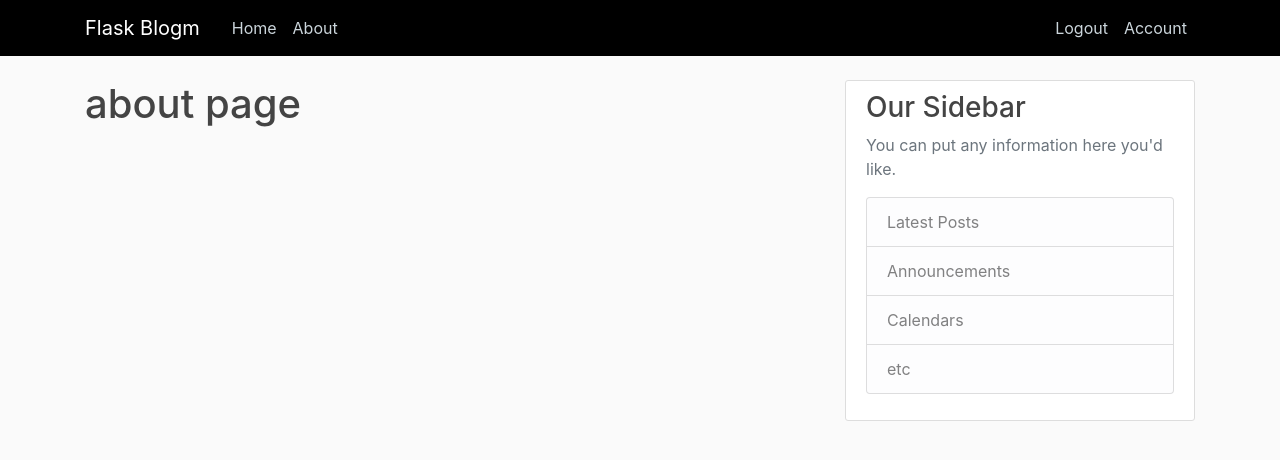
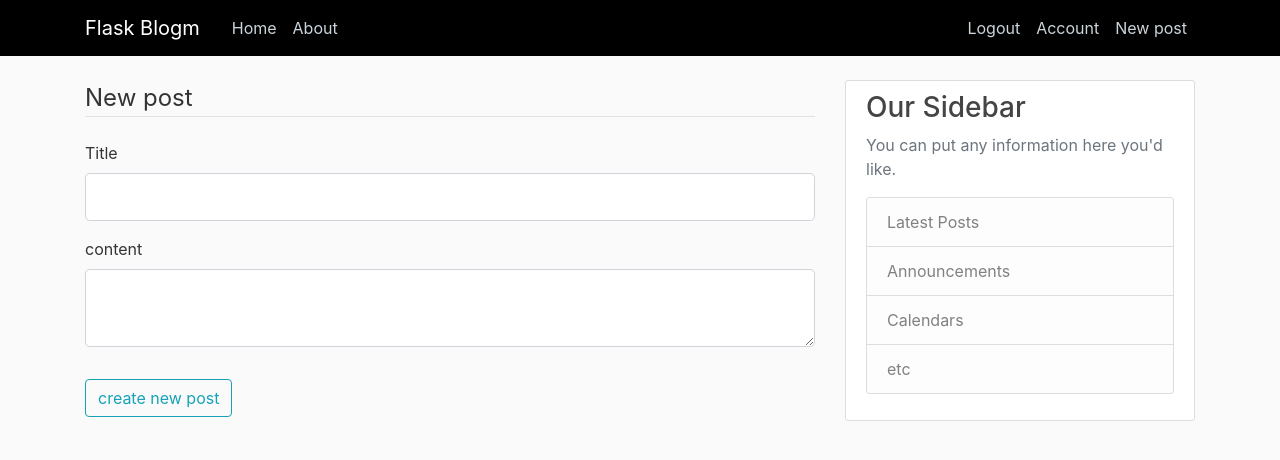
Before and after one commit to MohanadGad38/Flask_Blogm, a Flask app: page /post/new in a window 1280 px wide. Shown: the top 460 px of the page. Run offline with Flask 3, Linux system fonts and the light colour scheme; a user stored in the database is signed in; some libraries are stand-ins or nearby versions.

Commit message:
feat: add pagination

```diff
--- a/flaskblog/routes.py
+++ b/flaskblog/routes.py
@@ -2,26 +2,12 @@ import time
 import secrets
 from PIL import Image
 from flaskblog.models import Users, Posts
-from flask import render_template, url_for, flash, redirect,request
-from flaskblog.form import RegistriationForm, LoginForm,UpdateAccountForm
+from flask import render_template, url_for, flash, redirect,request,abort
+from flaskblog.form import RegistriationForm, LoginForm,UpdateAccountForm,Postform
 from flaskblog import app,db,bcrypt,login_manager
 from flask_login import login_user,current_user,logout_user,login_required
 import os
 # craeting database  SQLAlCHEMY
-posts = [
-    {
-        'author': 'mohanad',
-        'title': 'my first post',
-        'content': 'hi ',
-        'date': 'october 11,2023'
-    },
-    {
-        'author': 'mohanad m',
-        'title': 'my second post',
-        'content': 'hi ',
-        'date': 'october 11,2023'
-    }
-]
 
 # Start of home Form
 
@@ -29,7 +15,9 @@ posts = [
 @app.route("/")
 @app.route("/home")
 def home():
-    return render_template('home.html', posts=posts)
+    page=request.args.get('page',1,type=int)
+    post=Posts.query.paginate(page=page,per_page=5)
+    return render_template('home.html', posts=post)
 # end of register Form
 
 # Start of about Form
@@ -127,4 +115,50 @@ def account():
 @app.route("/post/new", methods=['GET', 'POST'])
 @login_required
 def new_post():
-   return render_template('create_post.html',title='create post')
+   formm=Postform()
+   if formm.validate_on_submit():
+
+        post=Posts(title=formm.title.data,content=formm.content.data,author=current_user)
+        db.session.add(post)
+        db.session.commit()
+        flash("posted",'success')
+        return redirect(url_for('home'))
+   return render_template('create_post.html',title='create post',form=formm,legend="New post")
+
+
+@app.route("/post/int:<Posts_id>")
+def post(Posts_id):
+   post=Posts.query.get_or_404(Posts_id)
+   return render_template('post.html',title=post.title,post=post)
+
+
+
+
+@app.route("/post/int:<Posts_id>/update", methods=['GET', 'POST'])
+@login_required
+def update_post(Posts_id):
+   post=Posts.query.get_or_404(Posts_id)
+   if post.author!=current_user:
+      abort(403)
+   formm=Postform()
+   if formm.validate_on_submit():
+     post.title=formm.title.data
+     post.content=formm.content.data
+     db.session.commit()
+     flash("updated","success")
+     return redirect(url_for('post',Posts_id=post.id))
+   elif request.method=='GET':
+    formm.title.data=post.title
+    formm.content.data=post.content
+   return render_template('create_post.html',title='upadte post',form=formm,legend="update post")
+
+@app.route("/post/int:<Posts_id>/delete", methods=[ 'POST'])
+@login_required
+def delete_post(Posts_id):
+ post=Posts.query.get_or_404(Posts_id)
+ if post.author!=current_user:
+      abort(403)
+ db.session.delete(post)
+ db.session.commit()
+ flash('your post has been deleted','success')
+ return redirect(url_for('home'))
--- a/flaskblog/templates/create_post.html
+++ b/flaskblog/templates/create_post.html
@@ -1,5 +1,50 @@
 {%extends "layout.html"%}
 {%block content%}
 
-<h1>about page</h1>
+<div class="content_section">
+    <form method="post" action="">
+        {{form.hidden_tag()}}
+        <fieldset class="form-group">
+            <legend class="border-bottom mb-4">{{legend}} </legend>
+
+            <div class="form-group">
+
+                {{form.title.label(class="form-control-label")}}
+                {%if form.title.errors%}
+                {{form.Email(class="form-control form-control-lg is-invalid")}}
+                <div class="invalid-feedback">
+                    {%for error in form.title.errors%}
+                    <span>{{error}}</span>
+                    {%endfor%}
+                </div>
+                {%else%}
+                {{form.title(class="form-control form-control-lg")}}
+                {%endif%}
+
+            </div>
+            <div class="form-group">
+                {{form.content.label(class="form-control-label")}}
+
+                {%if form.content.errors%}
+                {{form.content(class="form-control form-control-lg is-invalid")}}
+                <div class="invalid-feedback">
+                    {%for error in form.content.errors%}
+                    <span>{{error}}</span>
+                    {%endfor%}
+                </div>
+                {%else%}
+                {{form.content(class="form-control form-control-lg")}}
+                {%endif%}
+
+            </div>
+
+
+        </fieldset>
+        <div class="form-group">
+            {{ form.sumbit(class="btn btn-outline-info")}}
+
+        </div>
+
+    </form>
+</div>
 {%endblock content%}
--- a/flaskblog/templates/layout.html
+++ b/flaskblog/templates/layout.html
@@ -39,6 +39,7 @@
             {% if current_user.is_authenticated%}
             <a class="nav-item nav-link" href="{{url_for('logout')}}">Logout</a>
             <a class="nav-item nav-link" href="{{url_for('account')}}">Account</a>
+            <a class="nav-item nav-link" href="{{url_for('new_post')}}">New post</a>
             {%else%}
 
             <a class="nav-item nav-link" href="{{url_for('login')}}">Login</a>
```
Also changed, not shown: flaskblog/templates/home.html (+16 -4 lines), flaskblog/templates/post.html (added, +46 -0 lines), flaskblog/static/profile_pic/a378d62caadeb807.jpg (added), instance/site.db.
